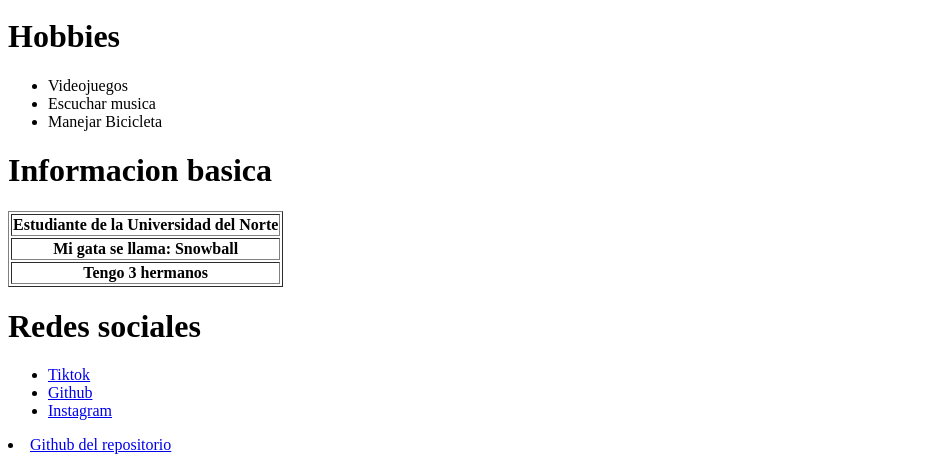
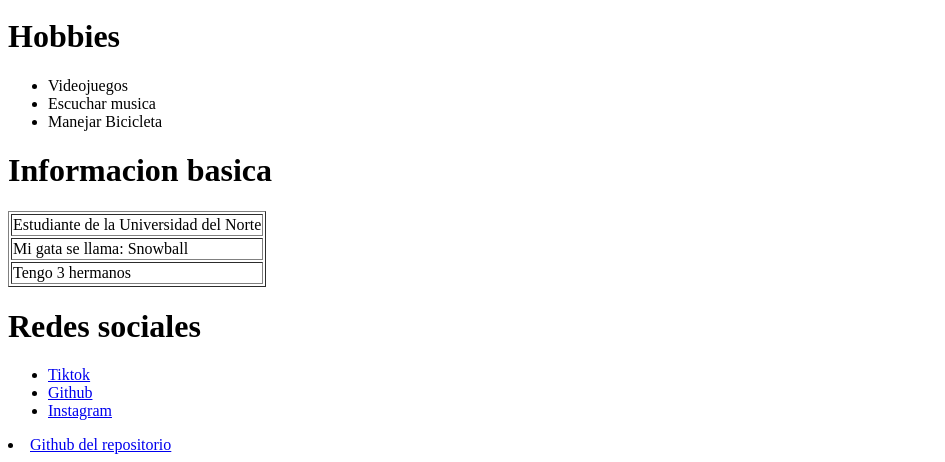
Before and after one commit to HamedPro3D/Talleres-Frontend, a plain HTML site: page Taller1/index.html in a window 1280 px wide. Shown: the part 444-906 px from the top of the page, without its empty margins (0-945 px from the left). Drawn offline with Linux system fonts and the light colour scheme.

Commit message:
Cambiar th por td

```diff
--- a/Taller1/index.html
+++ b/Taller1/index.html
@@ -23,10 +23,10 @@
     <h1>Informacion basica</h1>
     <table border="1">
             <tr>
-                <th>Estudiante de la Universidad del Norte</th>
+                <td>Estudiante de la Universidad del Norte</td>
             </tr>
-            <tr><th>Mi gata se llama: Snowball</th></tr>
-            <tr><th>Tengo 3 hermanos</th></tr>
+            <tr><td>Mi gata se llama: Snowball</td></tr>
+            <tr><td>Tengo 3 hermanos</td></tr>
     </table>
 
     <h1>Redes sociales</h1>
```
